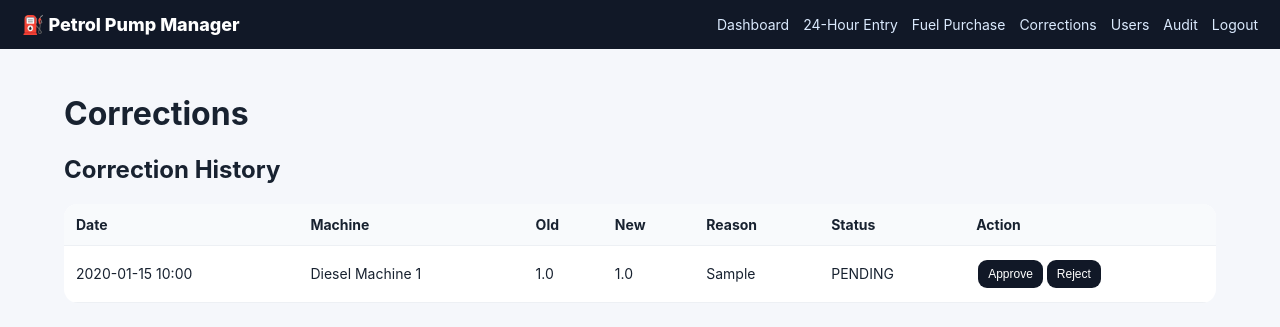
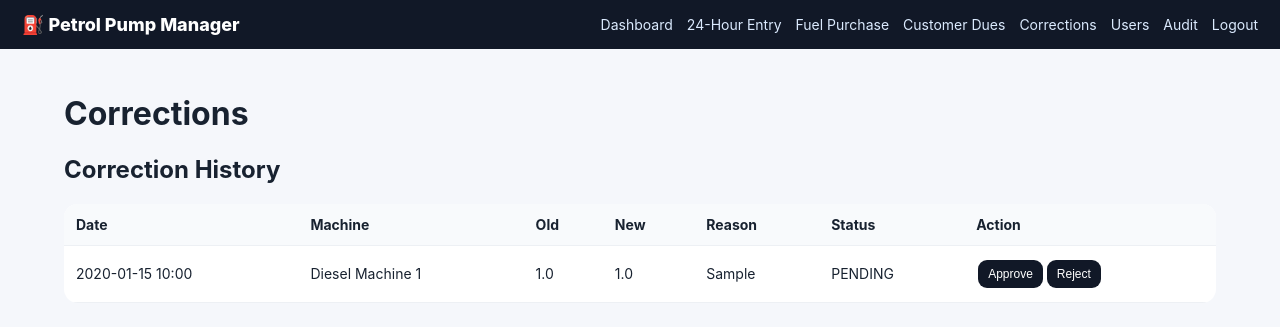
Before and after one commit to sanskritishivhare42/petrol-pump-manager, a Flask app: page /corrections in a window 1280 px wide. Shown: the top 327 px of the page. Run offline with Flask 3, Linux system fonts and the light colour scheme; the visitor is signed in with stand-in values (Sample User, id 1); tables that the repository leaves empty hold one stand-in row (values such as "Sample post").

Commit message:
Refactor flash message rendering in base.html

```diff
--- a/templates/base.html
+++ b/templates/base.html
@@ -6,28 +6,41 @@
 <title>Petrol Pump Manager</title>
 <link rel="stylesheet" href="{{ url_for('static', filename='style.css') }}">
 </head>
+
 <body>
+
 <header>
   <div class="brand">⛽ Petrol Pump Manager</div>
+
   {% if session.get('user_id') %}
   <nav>
     <a href="{{ url_for('dashboard') }}">Dashboard</a>
     <a href="{{ url_for('daily') }}">24-Hour Entry</a>
     <a href="{{ url_for('purchase') }}">Fuel Purchase</a>
+    <a href="{{ url_for('dues') }}">Customer Dues</a>
     <a href="{{ url_for('corrections') }}">Corrections</a>
+
     {% if session.get('role') == 'ADMIN' %}
       <a href="{{ url_for('users') }}">Users</a>
       <a href="{{ url_for('audit') }}">Audit</a>
     {% endif %}
+
     <a href="{{ url_for('logout') }}">Logout</a>
   </nav>
   {% endif %}
 </header>
+
 <main>
+
 {% with messages = get_flashed_messages(with_categories=true) %}
-{% for category, message in messages %}<div class="flash {{category}}">{{message}}</div>{% endfor %}
+  {% for category, message in messages %}
+    <div class="flash {{ category }}">{{ message }}</div>
+  {% endfor %}
 {% endwith %}
+
 {% block content %}{% endblock %}
+
 </main>
+
 </body>
 </html>
```
